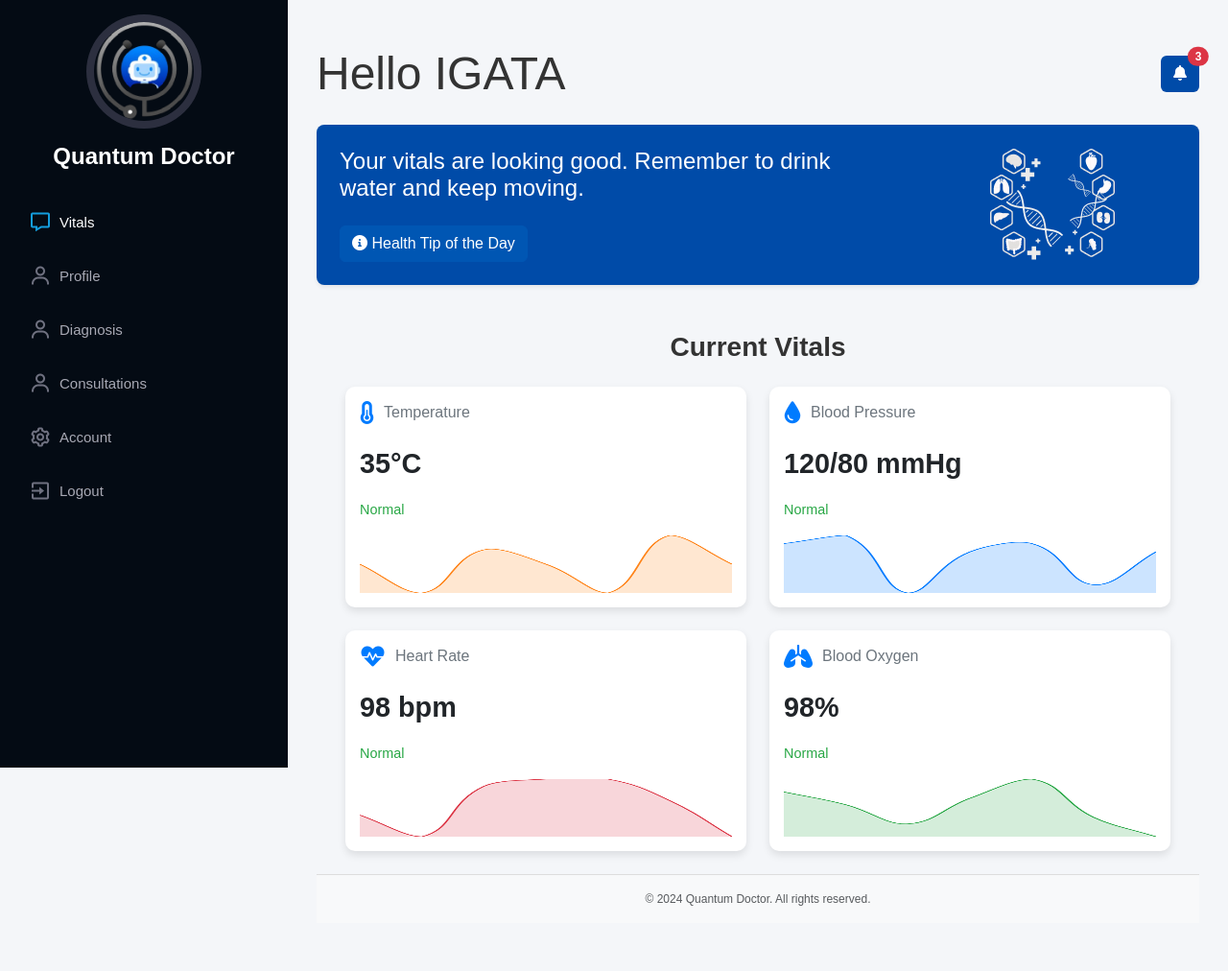
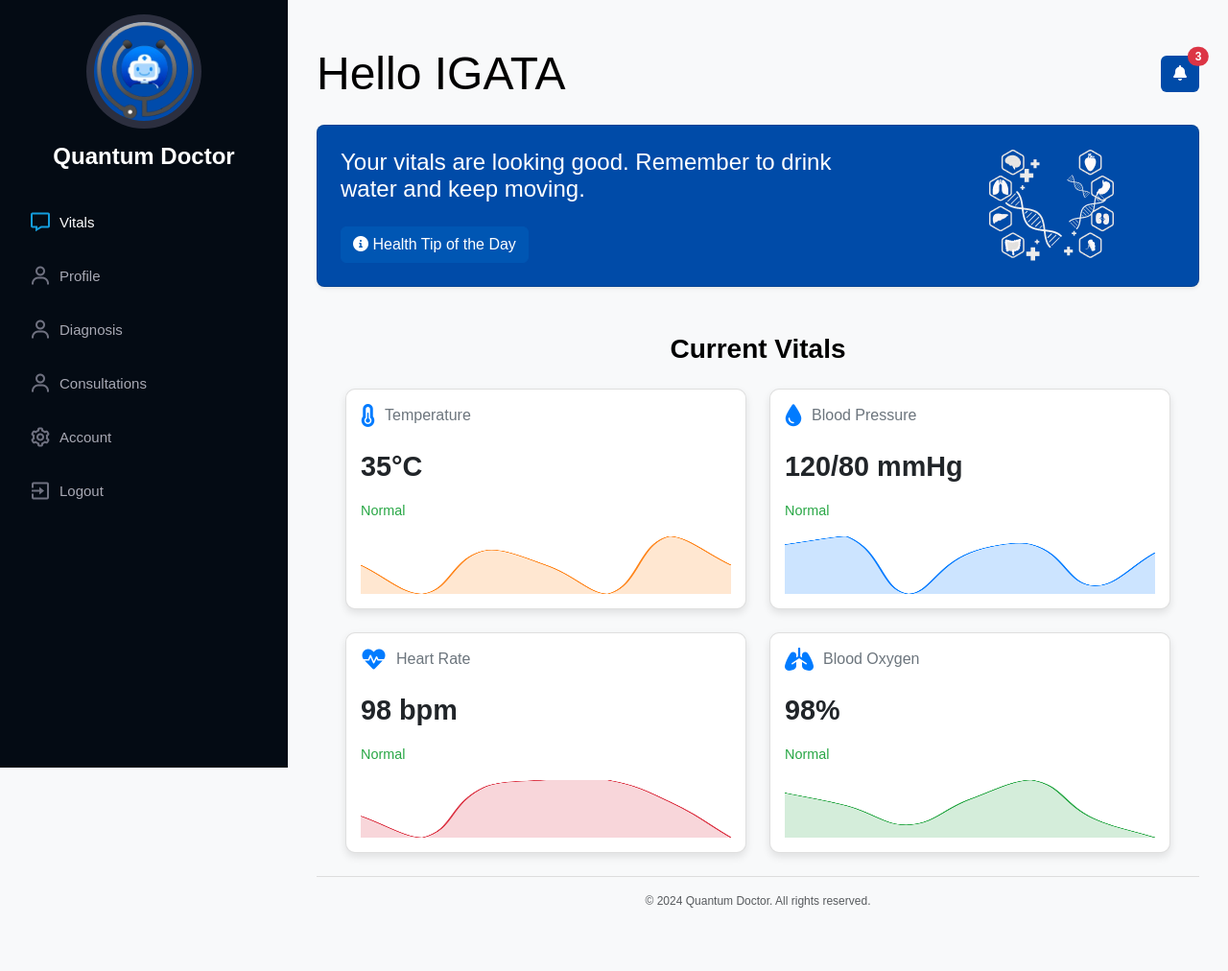
Before and after one commit to IGATAJOHN/quantum_doctor, a Flask app: page / in a window 1280 px wide. Shown: the whole page at 96% size. Before the commit the page ends 944 px from the top, so only its background shows below. Run offline with Flask 3, Linux system fonts and the light colour scheme; a user stored in the database is signed in; some libraries are stand-ins or nearby versions.

Commit message:
Update index.html

```diff
--- a/templates/index.html
+++ b/templates/index.html
@@ -9,7 +9,8 @@
   <link rel="stylesheet" href="https://cdnjs.cloudflare.com/ajax/libs/font-awesome/6.0.0/css/all.min.css">
   <link rel="stylesheet" href="https://cdnjs.cloudflare.com/ajax/libs/font-awesome/6.0.0/css/all.min.css">
   <script src="https://code.jquery.com/jquery-3.6.4.min.js"></script>
-  <script src="https://code.highcharts.com/highcharts.js"></script>
+
+  <script src="https://cdn.jsdelivr.net/npm/axios/dist/axios.min.js"></script>
   <!-- Vendor CSS Files -->
   <link href="{{url_for('static',filename='assets/vendor/aos/aos.css')}}" rel="stylesheet">
   <link href="{{url_for('static',filename='assets/vendor/bootstrap/css/bootstrap.min.css')}}" rel="stylesheet">
@@ -44,8 +45,33 @@
             background-color: #dc3545;
             color: #ffffff;
         }
+        /* Default Light Theme */
+body.light-theme {
+    background-color: #f8f9fa; /* Bootstrap's light background */
+    color: #000;
+}
+
+/* Dark Theme */
+body.dark-theme {
+    background-color: #343a40; /* Bootstrap's dark background */
+    color: #fff;
+}
+
+/* Example styling for your cards and text */
+.card {
+    border: 1px solid rgba(0,0,0,0.125);
+    background-color: #fff;
+}
+
+body.dark-theme .card {
+    border: 1px solid rgba(255,255,255,0.125);
+    background-color: #444;
+}
+
+/* Make sure to adjust other elements as necessary */
+
 </style>
-<body>
+<body class="light-theme">
   <!-- ======= Mobile nav toggle button ======= -->
   <i class="bi bi-list mobile-nav-toggle d-xl-none"></i>
 
@@ -54,7 +80,12 @@
     <div class="d-flex flex-column">
 
       <div class="profile">
-        <img src="{{url_for('static',filename='assets/img/q1.png')}}" alt="" class="img-fluid rounded-circle">
+        <img src="{{url_for('static',filename='assets/img/q1.png')}}"
+     alt="Toggle Theme"
+     id="themeToggle"
+     class="img-fluid rounded-circle"
+     style="background-color: #004BAB; cursor: pointer;">
+
         <h1 class="text-light"><a href="index.html">Quantum Doctor</a></h1>
 
       </div>
@@ -194,6 +225,25 @@ document.addEventListener('DOMContentLoaded', function() {
     window.location.href = "{{ url_for('logout') }}";
   });
 });
+document.addEventListener('DOMContentLoaded', function() {
+    const themeToggle = document.getElementById('themeToggle');
+    themeToggle.addEventListener('click', function() {
+        document.body.classList.toggle('dark-theme');
+        document.body.classList.toggle('light-theme');
+
+        // Optional: Save theme preference to local storage
+        const isDarkTheme = document.body.classList.contains('dark-theme');
+        localStorage.setItem('preferredTheme', isDarkTheme ? 'dark' : 'light');
+    });
+
+    // Apply the saved theme preference on load
+    const savedTheme = localStorage.getItem('preferredTheme');
+    if (savedTheme) {
+        document.body.classList.add(savedTheme === 'dark' ? 'dark-theme' : 'light-theme');
+    } else {
+        document.body.classList.add('light-theme'); // default to light theme
+    }
+});
 
 </script>
 </html>
```
